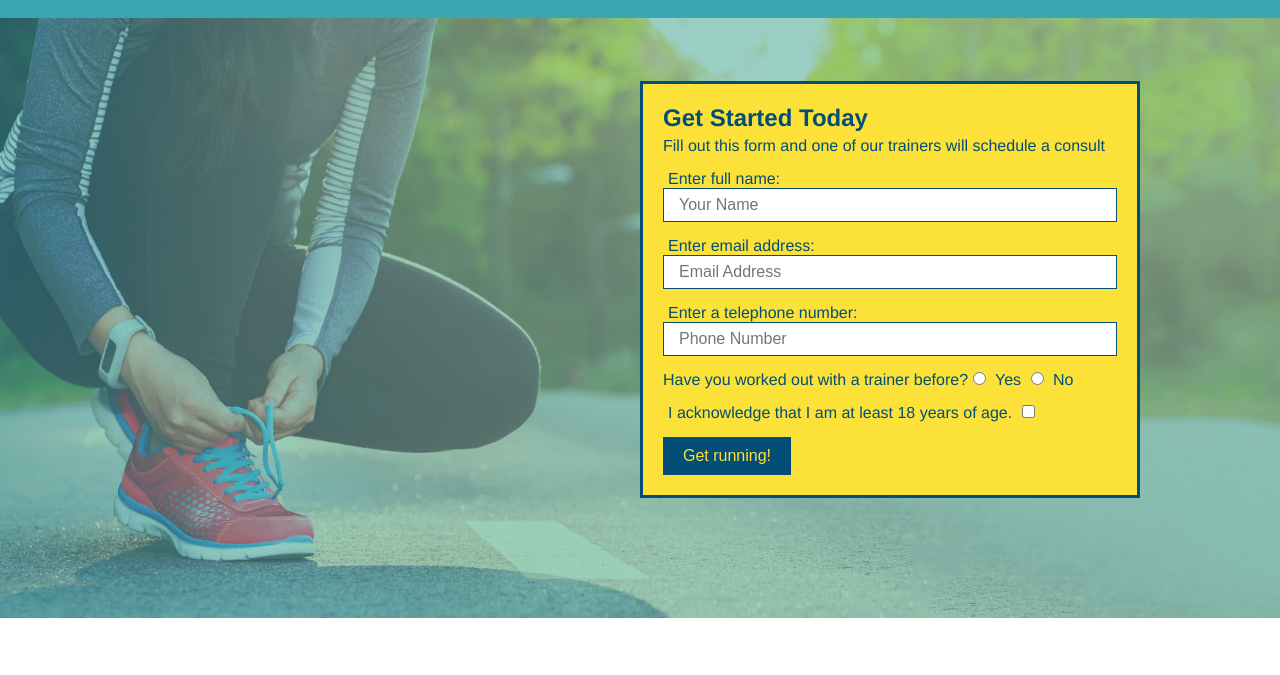
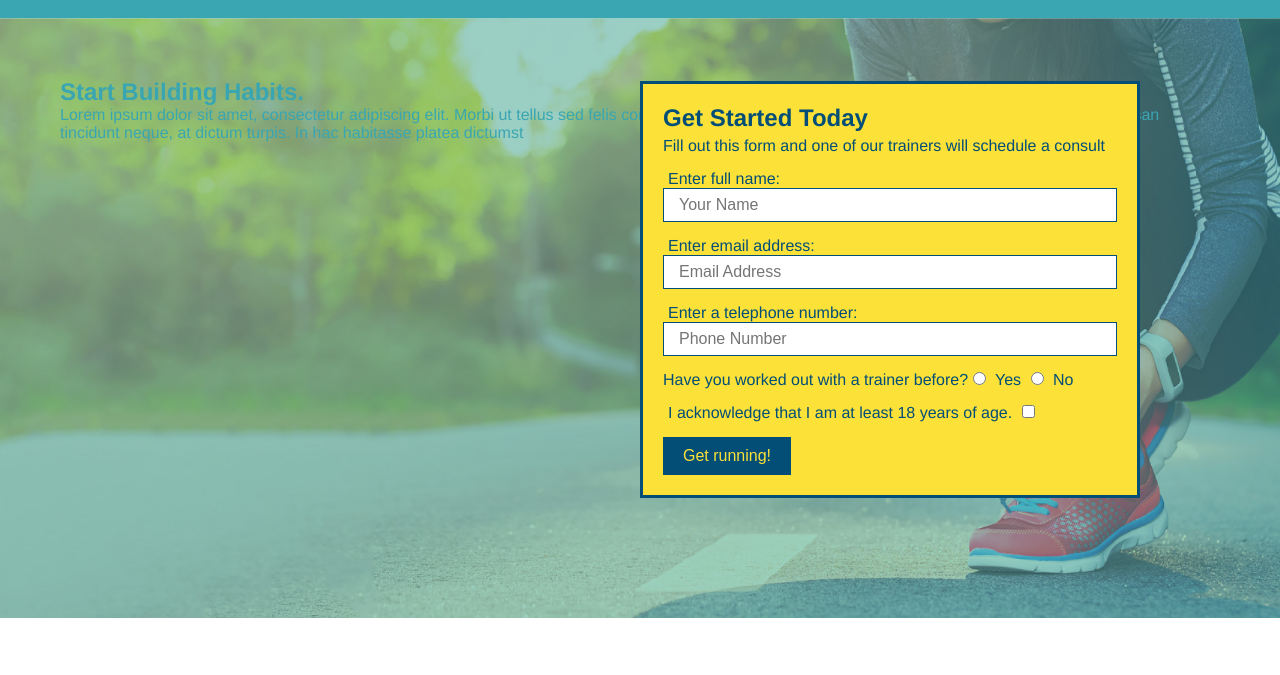
Before and after one commit to justpuzey/runbuddy, a plain HTML site: page index.html in a window 1280 px wide. Shown: the part 64-739 px from the top of the page. Drawn offline with Linux system fonts and the light colour scheme.

Commit message:
add content to hero, replace image

```diff
--- a/assets/CSS/style.css
+++ b/assets/CSS/style.css
@@ -72,7 +72,7 @@ section {
 
 /* Hero Style Start */
 .hero {
-  background-image: url('../images/hero-bg.jpg');
+  background-image: url("../images/flipped-hero-image.jpg");
   height: 600px;
   background-size: cover;
   background-position: center;
@@ -178,7 +178,7 @@ section {
 .secondary-border {
   border-color: #39a6b2;
 }
-.trainers  {
+.trainers {
   text-align: center;
 }
 .trainer {
@@ -195,7 +195,7 @@ section {
 .trainer-bio {
   padding: 35px;
   float: left;
-    width: 65%
+  width: 65%;
 }
 .text-left {
   text-align: left;
--- a/index.html
+++ b/index.html
@@ -35,6 +35,15 @@
 
     <!-- hero/jumbotron -->
     <section class="hero">
+      <div>
+        <h2>Start Building Habits.</h2>
+        <p>
+          Lorem ipsum dolor sit amet, consectetur adipiscing elit. Morbi ut
+          tellus sed felis consectetur auctor eget non justo. Nunc in laoreet
+          nunc. Quisque accumsan tincidunt neque, at dictum turpis. In hac
+          habitasse platea dictumst
+        </p>
+      </div>
       <div class="hero-form">
         <h3>Get Started Today</h3>
         <p>
```
Also changed, not shown: assets/images/flipped-hero-image.jpg (added). Lines whose indentation alone changed are shown as unchanged.
